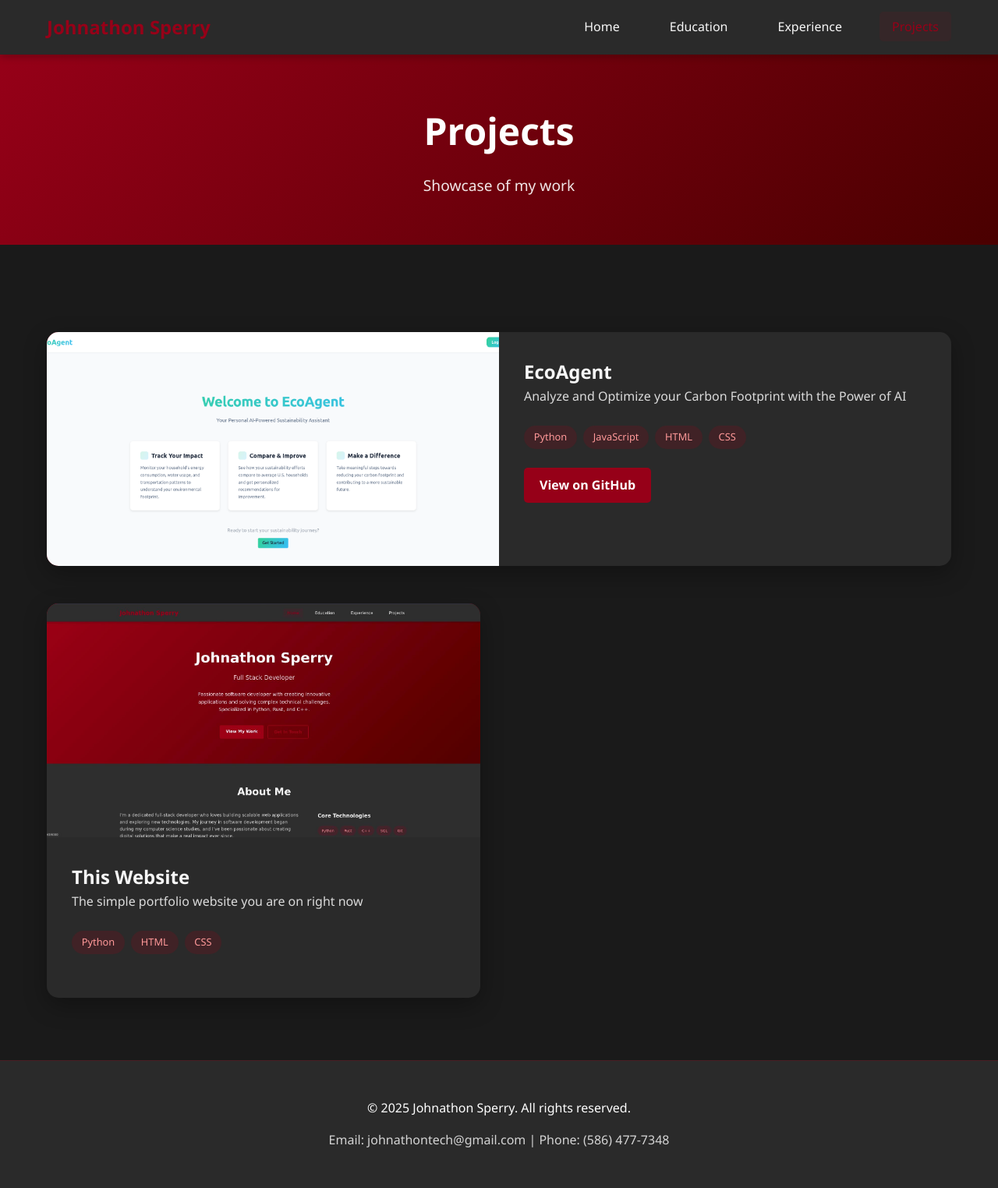
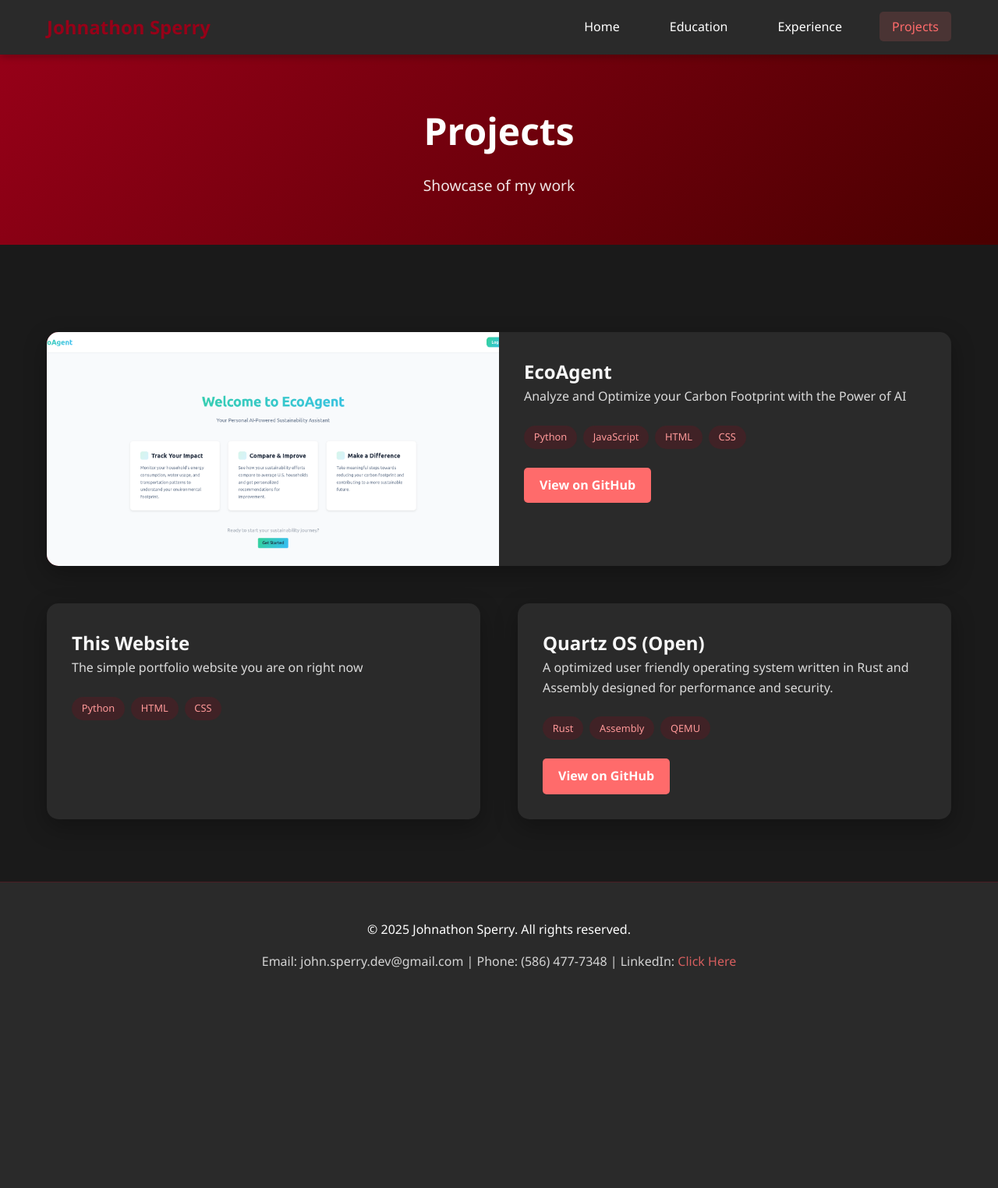
Before and after one commit to IchoTM/PortfolioWebsite, a Flask app: page /projects in a window 1280 px wide. Shown: the whole page at 78% size. After the commit the page ends 1243 px from the top, so only its background shows below. Run offline with Flask 3, Linux system fonts and the light colour scheme.

Commit message:
Update contact information and enhance project showcase with new Quartz OS entry

```diff
--- a/static/style.css
+++ b/static/style.css
@@ -10,6 +10,18 @@ body {
     line-height: 1.6;
     color: #f7f7f7;
     background-color: #1a1a1a;
+}
+
+/* General link styles */
+a {
+    color: #ff6b6b;
+    text-decoration: none;
+    transition: all 0.3s ease;
+}
+
+a:hover {
+    color: #ffaaaa;
+    text-decoration: underline;
 }
 
 .container {
@@ -51,7 +63,7 @@ header {
 
 .nav-links a {
     text-decoration: none;
-    color: #f7f7f7;
+    color: #ffffff;
     font-weight: 500;
     padding: 0.5rem 1rem;
     border-radius: 5px;
@@ -60,8 +72,8 @@ header {
 
 .nav-links a:hover,
 .nav-links a.active {
-    color: #960018;
-    background-color: rgba(150, 0, 24, 0.1);
+    color: #ff6b6b;
+    background-color: rgba(255, 107, 107, 0.15);
 }
 
 /* Buttons */
@@ -223,13 +235,14 @@ header {
 }
 
 .highlight-card a {
-    color: #960018;
+    color: #ff6b6b;
     text-decoration: none;
     font-weight: 600;
 }
 
 .highlight-card a:hover {
-    color: #ff9999;
+    color: #ffaaaa;
+    text-shadow: 0 0 8px rgba(255, 107, 107, 0.5);
 }
 
 /* Page Header */
@@ -672,7 +685,7 @@ footer {
 .project-button {
     display: inline-block;
     padding: 10px 20px;
-    background-color: #960018;
+    background-color: #ff6b6b;
     color: white;
     text-decoration: none;
     border-radius: 5px;
@@ -681,7 +694,7 @@ footer {
 }
 
 .project-button:hover {
-    background-color: #b30000;
+    background-color: #ff5252;
     transform: translateY(-2px);
-    box-shadow: 0 2px 8px rgba(150, 0, 24, 0.3);
+    box-shadow: 0 2px 12px rgba(255, 107, 107, 0.4);
 }
--- a/templates/base.html
+++ b/templates/base.html
@@ -30,7 +30,7 @@
         <div class="footer-container">
             <p>&copy; 2025 Johnathon Sperry. All rights reserved.</p>
             <div class="contact-info">
-                <p>Email: johnathontech@gmail.com | Phone: (586) 477-7348</p>
+                <p>Email: john.sperry.dev@gmail.com | Phone: (586) 477-7348 | LinkedIn: <a href="https://www.linkedin.com/in/johnathon-sperry-141795388/">Click Here</a></p>
             </div>
         </div>
     </footer>
--- a/templates/index.html
+++ b/templates/index.html
@@ -78,8 +78,9 @@
         <h2>Get In Touch</h2>
         <div class="about-text">
             <p>Feel free to reach out for collaborations or just a friendly hello</p>
-            <p>Email: johnathontech@gmail.com</p>
+            <p>Email: john.sperry.dev@gmail.com</p>
             <p>Phone: (586)-477-7348</p>
+            <p>LinkedIn: <a href="https://www.linkedin.com/in/johnathon-sperry-141795388/">Click Here</a></p>
         </div>
     </div>
 </section>
--- a/templates/projects.html
+++ b/templates/projects.html
@@ -32,9 +32,6 @@
                 </div>
             </div>
             <div class="project-card">
-                <div class="project-image">
-                    <img src="{{ url_for('static', filename='images/website_image.jpg') }}" alt="Project Screenshot">
-                </div>
                 <div class="project-info">
                     <h2>This Website</h2>
                     <p class="project-description">
@@ -47,6 +44,22 @@
                     </div>
                 </div>
             </div>
+            <div class="project-card">
+                <div class="project-info">
+                    <h2>Quartz OS (Open)</h2>
+                    <p class="project-description">
+                        A optimized user friendly operating system written in Rust and Assembly designed for performance and security.
+                    </p>
+                    <div class="tech-stack">
+                        <span class="tech">Rust</span>
+                        <span class="tech">Assembly</span>
+                        <span class="tech">QEMU</span>
+                    </div>
+                    <div class="project-links">
+                        <a href="https://github.com/IchoTM/QuartzOS_Open" class="project-button">View on GitHub</a>
+                    </div>
+                </div>
+            </div>
         </div>
     </div>
 </section>
```
Also changed, not shown: 1 other file.
